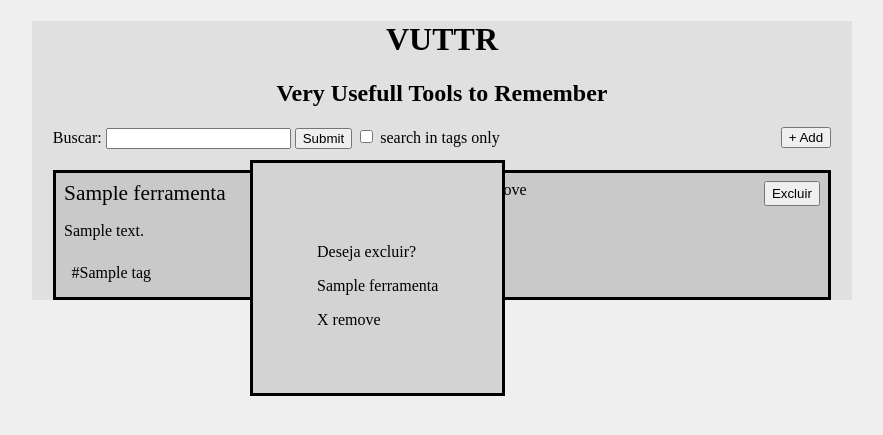
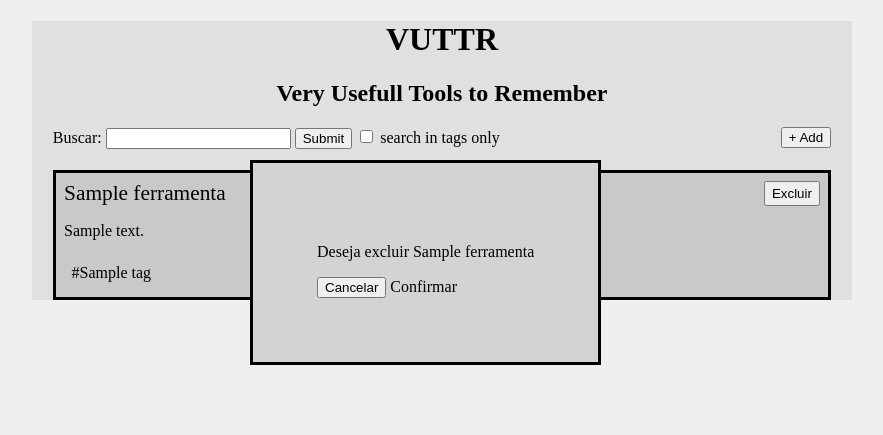
Before and after one commit to YanGianini/t2-hipermidia, a Python web app: template application/view/templates/index.html in a window 1280 px wide, after a click on "Excluir". Shown: the top 435 px of the page, without its empty margins (198-1081 px from the left). Run offline with Jinja, Linux system fonts and the light colour scheme; the template is opened without the code that fills it: most values are stand-ins (such as "Sample title", 1, 10 or a date in 2020).

Commit message:
ajustes no css e no js

```diff
--- a/application/view/static/Scripts/scripts.js
+++ b/application/view/static/Scripts/scripts.js
@@ -12,3 +12,8 @@ function pop_excluir(nome){
     janela = window.document.getElementById(nome);
     janela.style.display = "block";
 }
+
+function fecha_pop(nome){
+    janela = window.document.getElementById(nome);
+    janela.style.display = "none";
+}
--- a/application/view/templates/index.html
+++ b/application/view/templates/index.html
@@ -33,15 +33,14 @@
         <div id="card_ferramenta">
             <div id="header_card">
                 <a id="aHeader" href="{{ ferramenta.get_link() }}">{{ ferramenta.get_nome() }}</a>
-                <a id="aDelete" href="{{ url_for('deletar', nome=ferramenta.get_nome()) }}">X remove</a>
                 <button onclick="pop_excluir('{{ ferramenta.get_nome() }}')">Excluir</button>
             </div>
 
 
             <div class="pop_excluir" id="{{ferramenta.get_nome()}}">
-                <p>Deseja excluir?</p>
-                <p>{{ferramenta.get_nome()}}</p>
-                <a id="aDelete" href="{{ url_for('deletar', nome=ferramenta.get_nome()) }}">X remove</a>
+                <p>Deseja excluir {{ferramenta.get_nome()}}</p>
+                <button onclick="fecha_pop('{{ ferramenta.get_nome() }}')">Cancelar</button>
+                <a id="aDelete" href="{{ url_for('deletar', nome=ferramenta.get_nome()) }}">Confirmar</a>
             </div>
 
 
```
